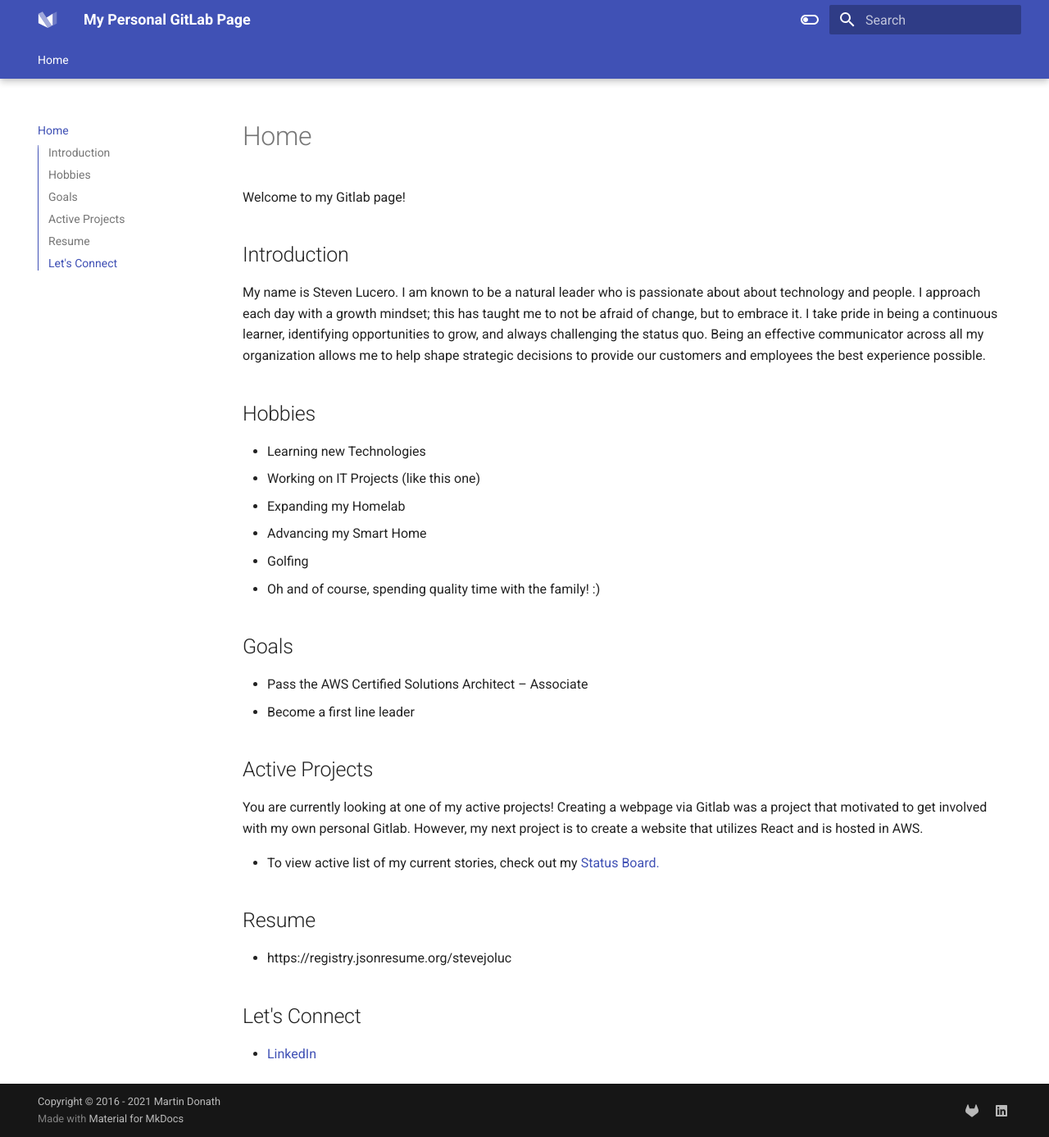
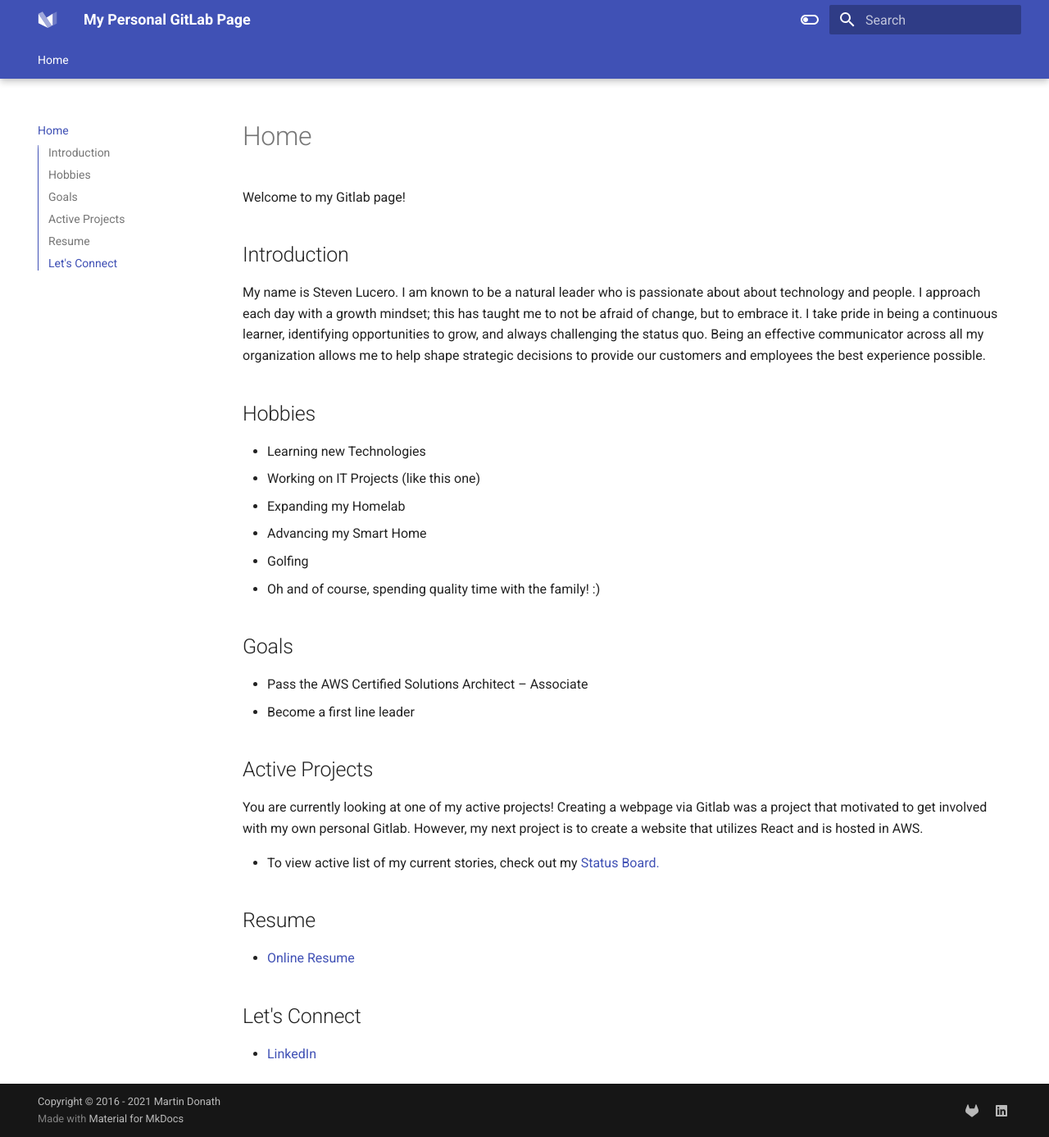
Before and after one commit to stevejoluc/stevejoluc.github.io, an MkDocs documentation site: the page built from docs/index.md, in a window 1280 px wide and 1387 px high. Shown: the whole window at 82% size. Built offline with MkDocs 1.6.1 and Material for MkDocs 9.7.7, drawn with Linux system fonts in a browser that asks for light colours.

Commit message:
Update docs/index.md

```diff
--- a/docs/index.md
+++ b/docs/index.md
@@ -22,7 +22,7 @@ My name is Steven Lucero. I am known to be a natural leader who is passionate ab
  * To view active list of my current stories, check out my [Status Board.](https://gitlab.com/stevejoluc/my-first-wiki/-/boards)
 
 ## Resume
-- https://registry.jsonresume.org/stevejoluc
+- [Online Resume](https://registry.jsonresume.org/stevejoluc)
 
 ## Let's Connect
 - [LinkedIn](https://www.linkedin.com/in/steven-lucero/)
```
